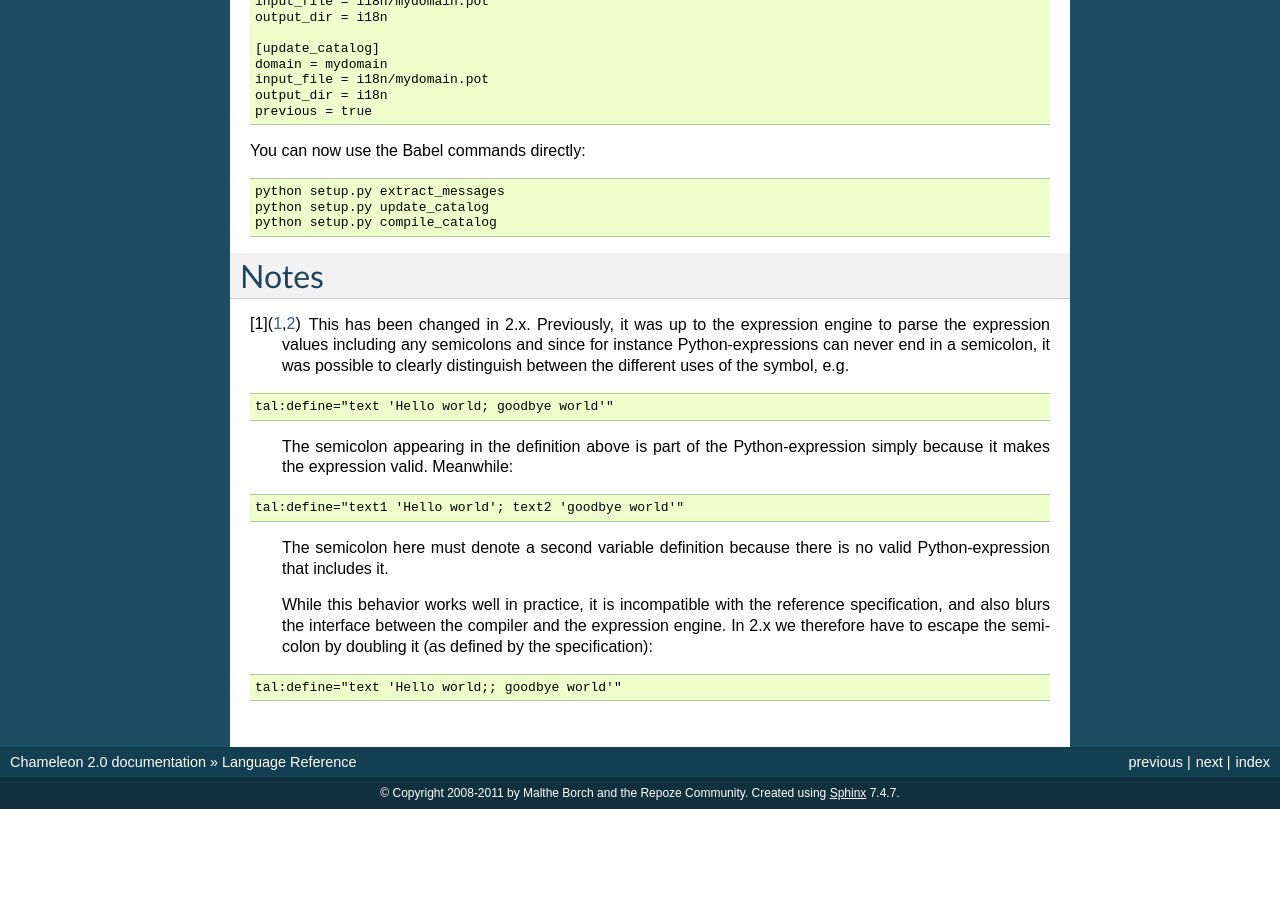
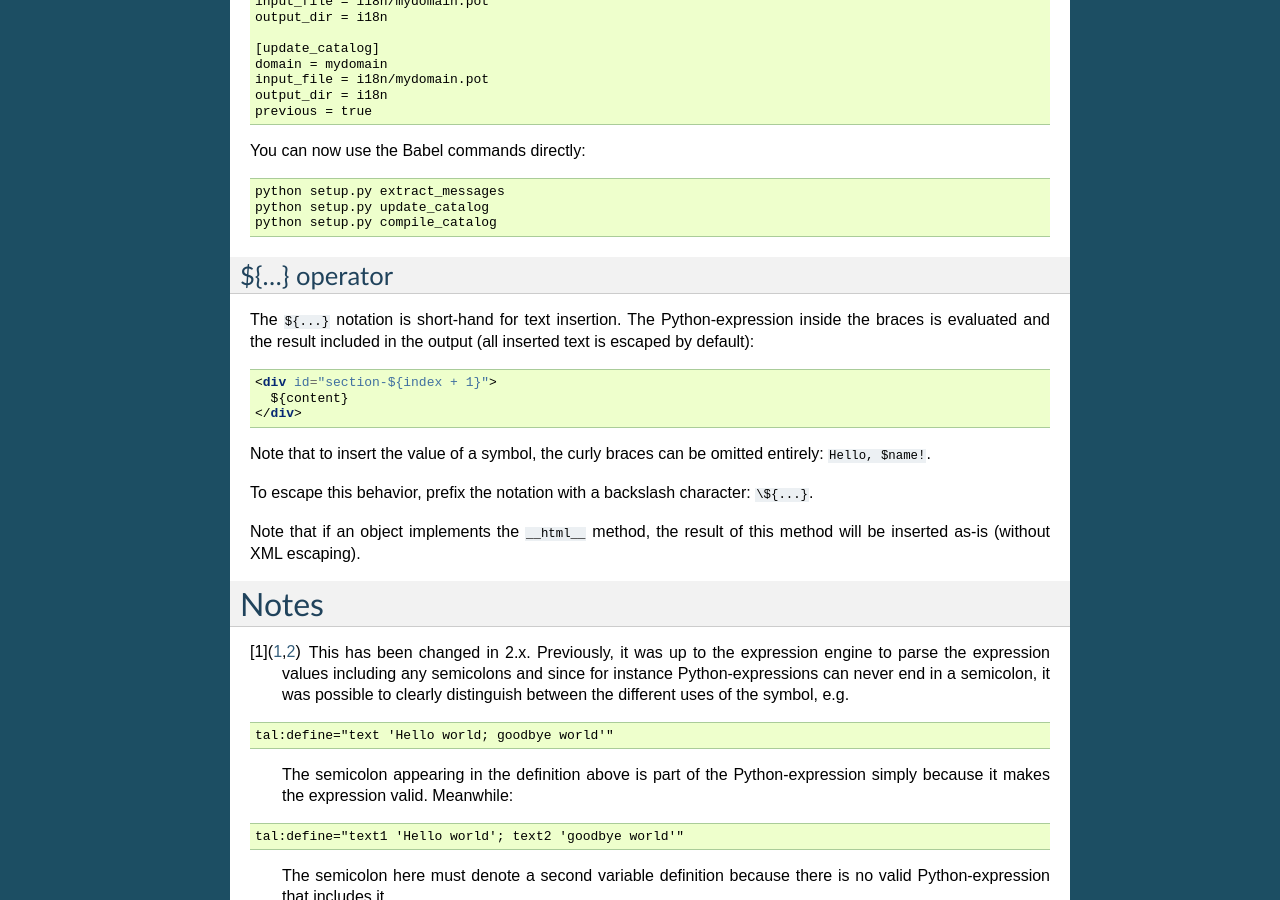
Before and after one commit to malthe/chameleon, a Sphinx documentation site: the page built from docs/reference.rst, in a window 1280 px wide and 900 px high, scrolled down 21959 px. Built offline with Sphinx 7.4.7, drawn with Linux system fonts in a browser that asks for light colours; before the commit the page ends 22768 px from its top, so only the background shows below that.

Commit message:
Added section on ${...} operator.

```diff
--- a/docs/reference.rst
+++ b/docs/reference.rst
@@ -1393,6 +1393,28 @@ You can now use the Babel commands directly::
    python setup.py compile_catalog
 
 
+${...} operator
+###############
+
+The ``${...}`` notation is short-hand for text insertion. The
+Python-expression inside the braces is evaluated and the result
+included in the output (all inserted text is escaped by default):
+
+.. code-block:: html
+
+  <div id="section-${index + 1}">
+    ${content}
+  </div>
+
+Note that to insert the value of a symbol, the curly braces can be
+omitted entirely: ``Hello, $name!``.
+
+To escape this behavior, prefix the notation with a backslash
+character: ``\${...}``.
+
+Note that if an object implements the ``__html__`` method, the result
+of this method will be inserted as-is (without XML escaping).
+
 Notes
 =====
 
```
